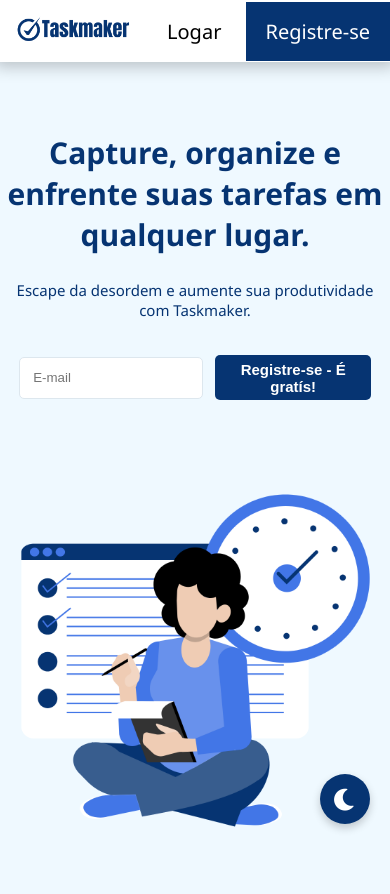
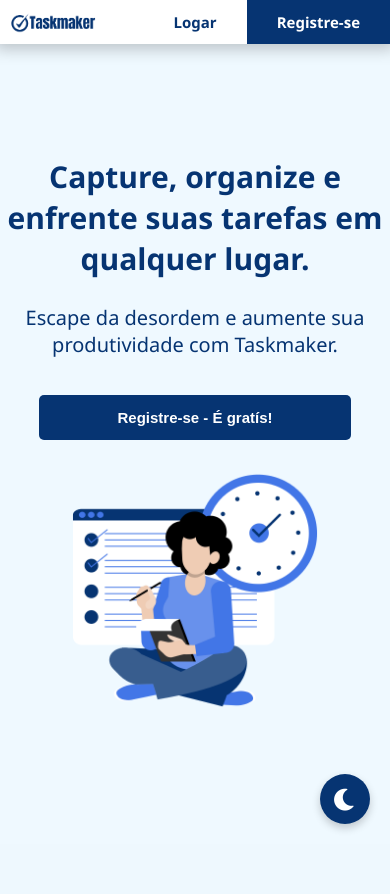
Before and after one commit to Leandr0Arantes/TaskMaker, a PHP site: page / in a window 390 px wide. After the commit the page ends 830 px from the top, so only its background shows below. Run offline with PHP 8.4, Linux system fonts and the light colour scheme.

Commit message:
Atualiza estilos do cabeçalho, ajusta cores e melhora responsividade para dispositivos móveis

```diff
--- a/assets/css/index.css
+++ b/assets/css/index.css
@@ -38,7 +38,7 @@ body .btn-tema:hover {
 :root {
     /* HEADER */
     --background-header: white;
-    --font-header: black;
+    --font-header: #063472;
     --btn-tema: #063472;
     --btn-tema-hover: #4276e7;
 
@@ -81,7 +81,6 @@ body .btn-tema:hover {
 .interface {
     max-width: 1280px;
     margin: 0 auto;
-    height: 100%;
     display: flex;
     justify-content: space-between;
     align-items: center;
@@ -103,41 +102,14 @@ header:hover {
 }
 
 header .logo-taskmaker {
-    padding: 0.5em;
+    width: 150px;
+    height: 50px;
+    padding-left: 0.5em;
 }
 
-
-header .logo-taskmaker a img {
-    width: 120px;
-    height: 40px;
-    margin-left: 5px;
-}
-
-header .logo-taskmaker a {
-    width: 140px;
-    height: 40px;
-    background-color: rgba(240, 248, 255, 0);
-}
-
-header .menu-header {
-    display: flex;
-    justify-content: center;
-    align-items: center;
-}
-
-header ul {
-    display: flex;
-}
-
-header ul li {
-    list-style: none;
-    padding: 0px 20px;
-}
-
-header ul li a {
-    text-decoration: none;
-    color: var(--font-header);
-    font-size: 20px;
+header .logo-taskmaker img {
+    width: 150px;
+    height: 50px;
 }
 
 header a {
@@ -146,8 +118,15 @@ header a {
     font-size: 20px;
 }
 
-header .btn-header a {
-    padding: 0.8em 1em;
+header .btn-header {
+    display: flex;
+    justify-content: center;
+    align-items: center;
+}
+
+header .btn-header .login {
+    padding: 0.8em 2em;
+    color: var(--font-header);
 }
 
 header .btn-header .sign-in {
@@ -159,18 +138,6 @@ header .btn-header .sign-in {
 
 header .btn-header .sign-in:hover {
     background-color: var(--btn-signin-hover);
-}
-
-header .submenu-header {
-    display: none;
-}
-
-header .submenu-header.active {
-    display: block;
-}
-
-header .btn-submenu-header {
-    display: none;
 }
 
 /* HEADER */
@@ -262,106 +229,84 @@ header .btn-submenu-header {
     height: 100%;
 }
 
-@media(max-width: 768px) {
+/* WELCOME */
+
+/* ACESSIBILIDADE PARA CELULAR */
+
+@media (min-width: 360px) and (max-width: 720px) {
+
+
+    header .logo-taskmaker {
+        width: 90px;
+        height: 30px;
+    }
+
+    header .logo-taskmaker img {
+        width: 90px;
+        height: 30px;
+    }
+
+    header a {
+        text-decoration: none;
+        color: var(--font-header);
+        font-size: 15px;
+        font-weight: bold;
+    }
+
     .welcome .interface {
-        justify-content: space-evenly;
         flex-direction: column;
-        margin-top: 100px;
     }
 
     .welcome .conteudo {
-        width: 100% !important;
-        display: flex;
-        justify-content: center;
-        align-items: center;
-        flex-direction: column;
-        padding: 2em;
+        width: 100%;
+        padding: 0em;
     }
 
     .welcome .conteudo h1 {
         width: 100%;
-        color: var(--font-home);
-        text-align: center;
-        font-size: 40px;
-    }
-
-    .welcome .conteudo p {
-        width: 100%;
-        margin: 0 0 0.5em 0;
-        color: var(--font-home);
-        text-align: center;
-        font-size: 20px;
-    }
-
-    .welcome .conteudo form {
-        width: 100%;
-        height: 100px;
-        display: flex;
-        justify-content: center;
-        align-items: center;
-    }
-
-    .welcome .conteudo {
-        width: 60%;
-        padding: 0em 2em;
-    }
-
-    .welcome .imagem {
-        width: 100%;
-        display: flex;
-        justify-content: center;
-        align-items: center;
-    }
-}
-
-@media(max-width: 450px) {
-    .welcome .interface {
-        justify-content: space-evenly;
-        flex-direction: column;
-        align-items: center;
-    }
-
-    .welcome .conteudo {
-        width: 100%;
-        padding: 0;
-    }
-
-    .welcome .conteudo h1 {
-        width: 100%;
-        color: var(--font-home);
         text-align: center;
         font-size: 30px;
     }
 
     .welcome .conteudo p {
         width: 100%;
-        margin: 0 0 0.5em 0;
-        color: var(--font-home);
         text-align: center;
-        font-size: 15px;
+        font-size: 20px;
     }
 
     .welcome .conteudo form {
-        width: 100%;
-        height: 100px;
         display: flex;
         justify-content: center;
         align-items: center;
     }
 
-    .welcome .imagem {
-        width: 100%;
-        display: flex;
-        justify-content: center;
-        align-items: center;
+    .welcome .conteudo form input {
+        display: none;
     }
 
-    header .btn-header .sign-in {
+    .welcome .conteudo form button {
+        color: white;
+        text-align: justify;
         background-color: var(--btn-signin);
-        padding: 0.8em 1em;
-        color: white;
-        transition: 0.5s;
+        width: 80%;
+        cursor: pointer;
+        text-align: center;
+        margin: 0;
+    }
+
+    .welcome .conteudo form button:hover {
+        background-color: var(--btn-signin-hover);
+    }
+
+
+    .welcome .imagem {
+        width: 70%;
+    }
+
+    .welcome .imagem img {
+        width: 90%;
+        height: 100%;
     }
 }
 
-/* WELCOME */
+/* ACESSIBILIDADE PARA CELULAR */
--- a/index.php
+++ b/index.php
@@ -14,10 +14,10 @@
     <header>
         <div class="interface">
             <div class="logo-taskmaker">
-                <a href="index.php"><img id="imagem-logo" src="assets/images/taskmaker_logo_blue.png" alt=""></a>
+                <img id="imagem-logo" src="assets/images/taskmaker_logo_blue.png" alt="">
             </div>
             <div class="btn-header">
-                <a href="pages/login.php">Logar</a>
+                <a class="login" href="pages/login.php">Logar</a>
                 <a class="sign-in" href="pages/cadastro.php">Registre-se</a>
             </div>
         </div>
```
